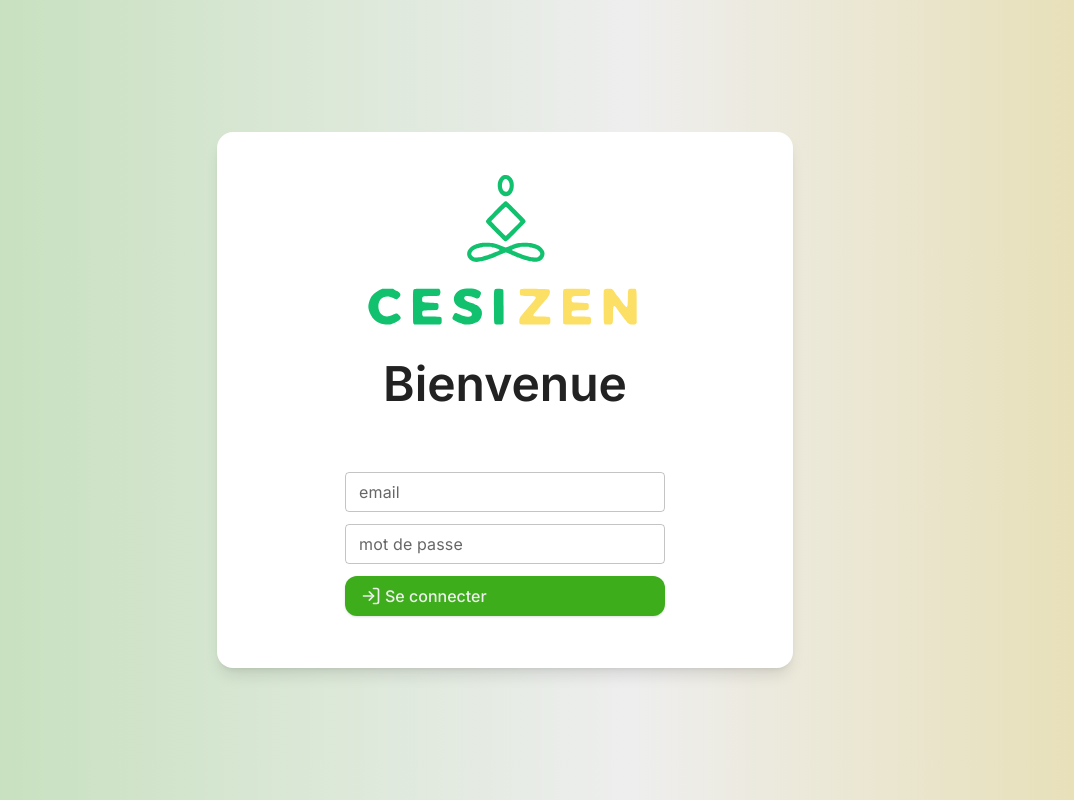
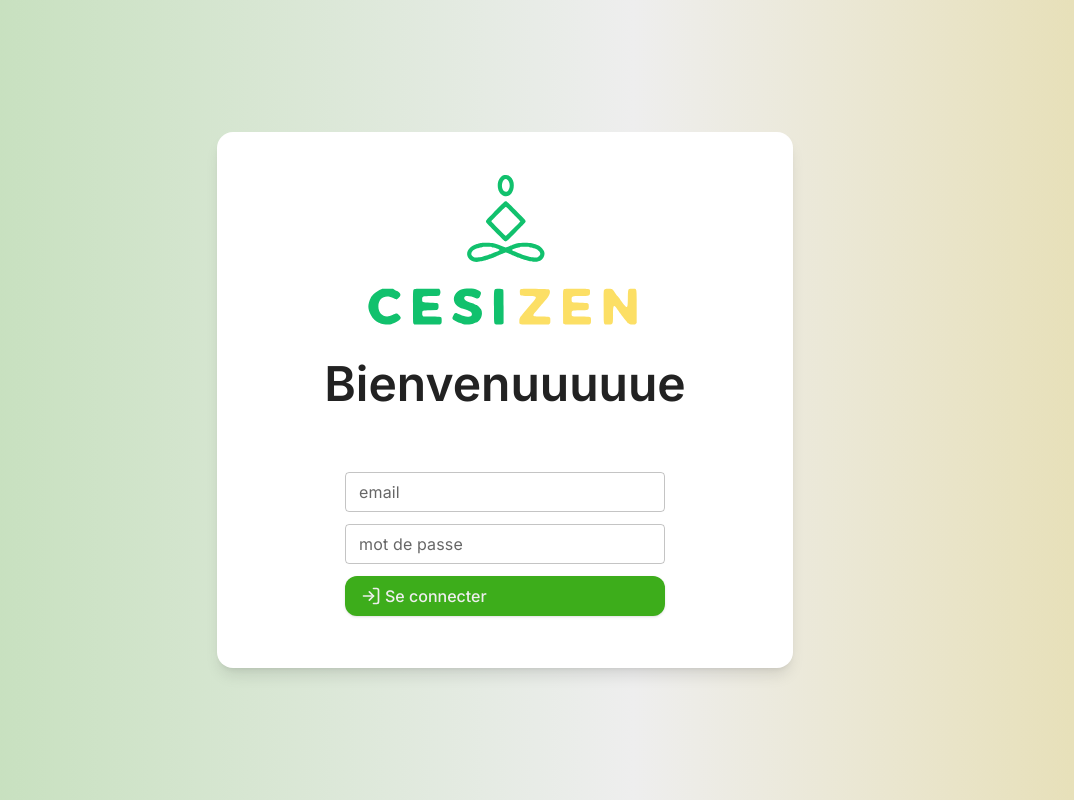
Before and after one commit to BoRomain/CESIZen, a React (Vite) app in the folder admin-panel/: page /auth in a window 1280 px wide. Shown: the whole page, without its empty margins (135-1209 px from the left). Built offline with nearby package versions, Linux system fonts and the light colour scheme; no server answers.

Commit message:
fix: titre du login

```diff
--- a/admin-panel/src/AuthLayout.tsx
+++ b/admin-panel/src/AuthLayout.tsx
@@ -35,7 +35,7 @@ export default function AuthLayout() {
       <Box className="w-xl flex flex-col items-center">
         <img src={logo1} style={{ width: "100px" }} />
         <img src={logo2} style={{ width: "300px" }} />
-        <h1>Bienvenue</h1>
+        <h1>Bienvenuuuuue</h1>
         <form
           className="flex flex-col gap-3 my-5 && w-80"
           onSubmit={(e) => {
```
